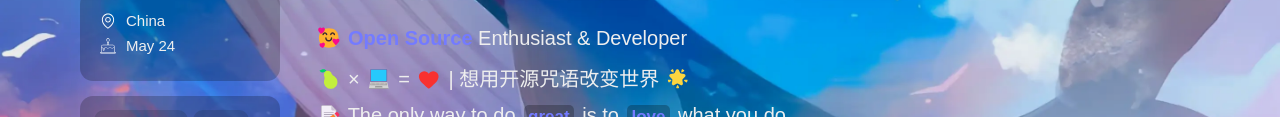
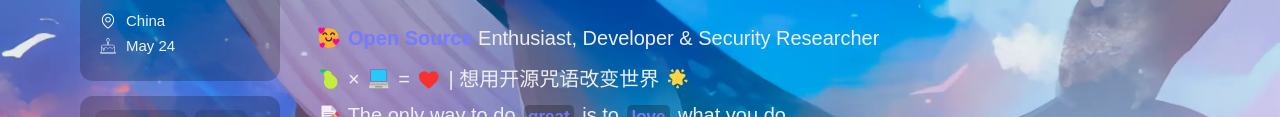
Before and after one commit to lingyicute/Me, a plain HTML site: page index.html in a window 1280 px wide. Shown: the part 254-371 px from the top of the page. Drawn offline with Linux system fonts and the light colour scheme; a web font is replaced by a local one.

Commit message:
Update index.html

```diff
--- a/index.html
+++ b/index.html
@@ -87,12 +87,10 @@
 				<div class="gradientText">
 					I'm lingyicute </div>
 
-				<div class="description">🥰 <span class="purpleText">Open Source</span> Enthusiast & Developer
+				<div class="description">🥰 <span class="purpleText">Open Source</span> Enthusiast, Developer & Security Researcher
 				</div>
 				<div class="description">🍐 × 💻 = ❤️ | 想用开源咒语改变世界 🌟</div>
-				<div class="description">📝 The only way to do <span class="purpleText textBackground">great</span>
-					is
-					to <span class="purpleText textBackground">love</span> what you do. </div>
+				<div class="description">📝 The only way to do <span class="purpleText textBackground">great</span> is to <span class="purpleText textBackground">love</span> what you do. </div>
 
 				<div class="iconContainer">
 					<a class="iconItem" onclick="" href="https://github.com/lingyicute">
```
